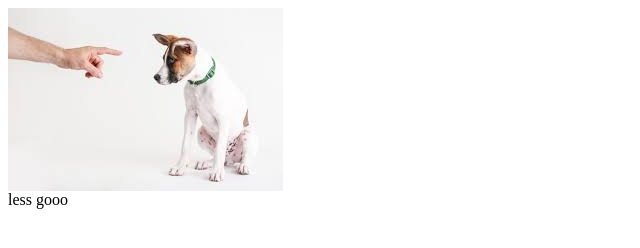
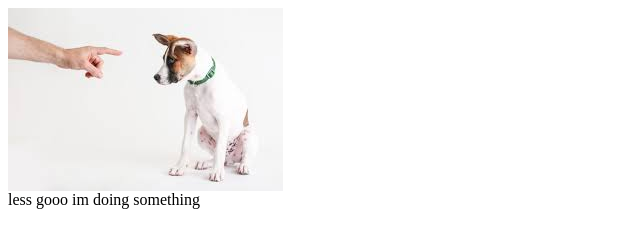
Before and after one commit to Serpiie/ML-ML-Adis, a plain HTML site: page index.html in a window 1280 px wide. Shown: the whole page, without its empty margins (0-640 px from the left). Drawn offline with Linux system fonts and the light colour scheme.

Commit message:
Update index.html

```diff
--- a/index.html
+++ b/index.html
@@ -3,5 +3,6 @@
     <img src="index.jpg" alt="Italian Trulli">
 <br>
 less gooo
-<br>
+im doing something
+    <br>
     </html>
```
